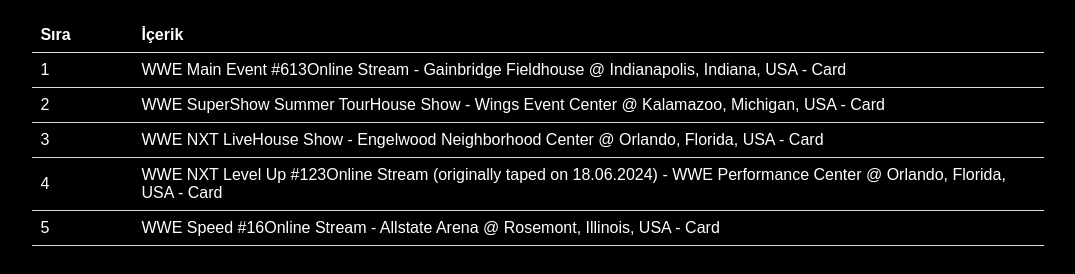
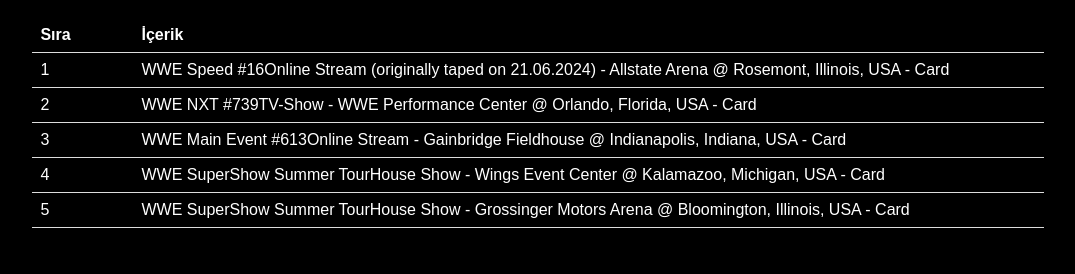
Before and after one commit to 0x733/WWE, a plain HTML site: page index.html in a window 1280 px wide. Shown: the part 48-322 px from the top of the page, without its empty margins (102-1177 px from the left). Drawn offline with Linux system fonts and the light colour scheme.

Commit message:
deploy: 90ff095da95602b0362079fba36f6e752a247044

```diff
--- a/index.html
+++ b/index.html
@@ -1 +1 @@
-<html><head><title>WWE İçerikleri</title><style>body { background-color: black; color: white; font-family: Arial, sans-serif; }table { width: 80%; margin: auto; border-collapse: collapse; }th, td { padding: 8px; text-align: left; border-bottom: 1px solid #ddd; }tr:hover { background-color: #f5f5f5; }</style></head><body><h1 style='text-align: center;'>WWE İçerikleri</h1><table><tr><th style='width: 10%;'>Sıra</th><th>İçerik</th></tr><tr><td>1</td><td>WWE Main Event #613Online Stream - Gainbridge Fieldhouse @ Indianapolis, Indiana, USA - Card</td></tr><tr><td>2</td><td>WWE SuperShow Summer TourHouse Show - Wings Event Center @ Kalamazoo, Michigan, USA - Card</td></tr><tr><td>3</td><td>WWE NXT LiveHouse Show - Engelwood Neighborhood Center @ Orlando, Florida, USA - Card</td></tr><tr><td>4</td><td>WWE NXT Level Up #123Online Stream (originally taped on 18.06.2024) - WWE Performance Center @ Orlando, Florida, USA - Card</td></tr><tr><td>5</td><td>WWE Speed #16Online Stream - Allstate Arena @ Rosemont, Illinois, USA - Card</td></tr></table></body></html>
+<html><head><title>WWE İçerikleri</title><style>body { background-color: black; color: white; font-family: Arial, sans-serif; }table { width: 80%; margin: auto; border-collapse: collapse; }th, td { padding: 8px; text-align: left; border-bottom: 1px solid #ddd; }tr:hover { background-color: #f5f5f5; }</style></head><body><h1 style='text-align: center;'>WWE İçerikleri</h1><table><tr><th style='width: 10%;'>Sıra</th><th>İçerik</th></tr><tr><td>1</td><td>WWE Speed #16Online Stream (originally taped on 21.06.2024) - Allstate Arena @ Rosemont, Illinois, USA - Card</td></tr><tr><td>2</td><td>WWE NXT #739TV-Show - WWE Performance Center @ Orlando, Florida, USA - Card</td></tr><tr><td>3</td><td>WWE Main Event #613Online Stream - Gainbridge Fieldhouse @ Indianapolis, Indiana, USA - Card</td></tr><tr><td>4</td><td>WWE SuperShow Summer TourHouse Show - Wings Event Center @ Kalamazoo, Michigan, USA - Card</td></tr><tr><td>5</td><td>WWE SuperShow Summer TourHouse Show - Grossinger Motors Arena @ Bloomington, Illinois, USA - Card</td></tr></table></body></html>
```
